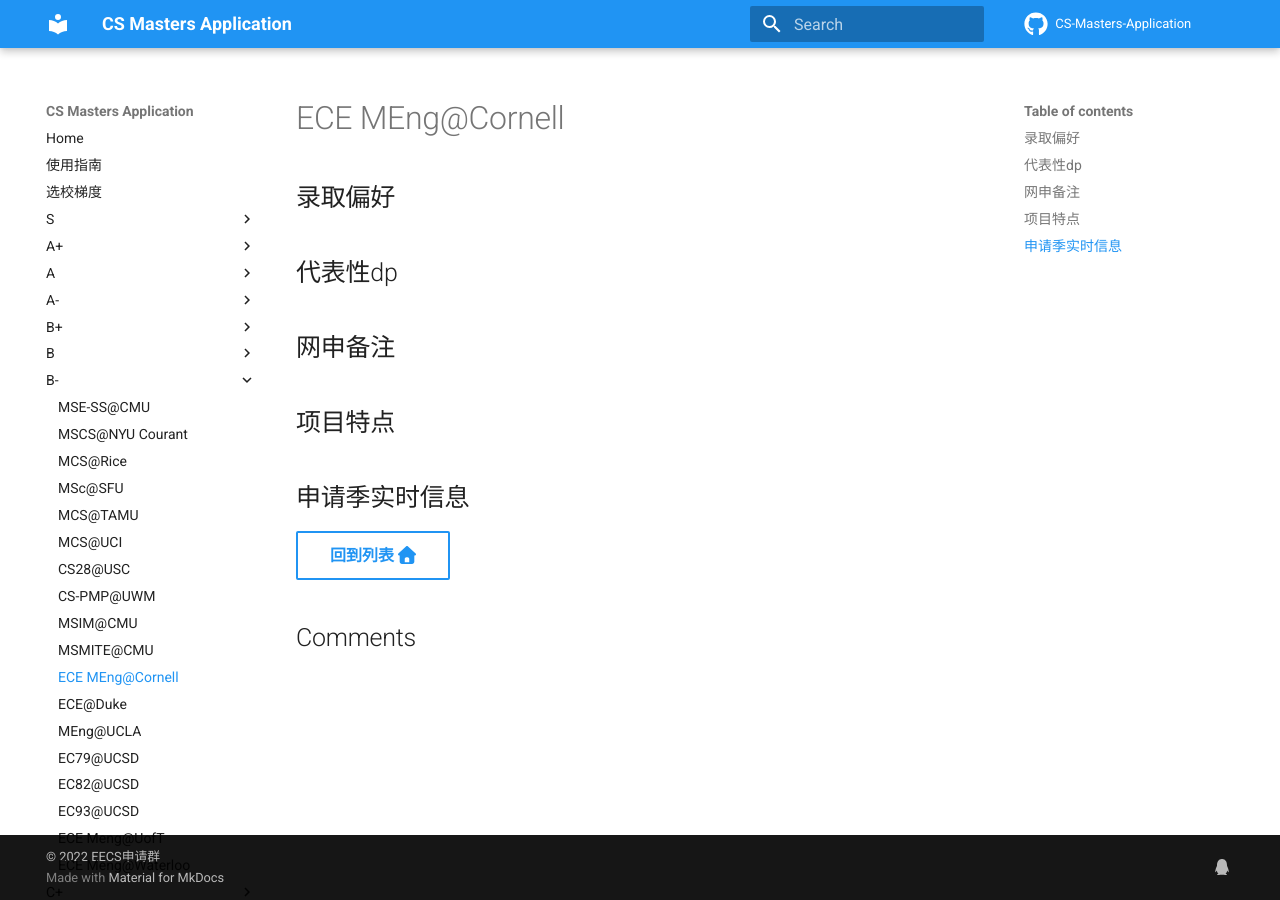
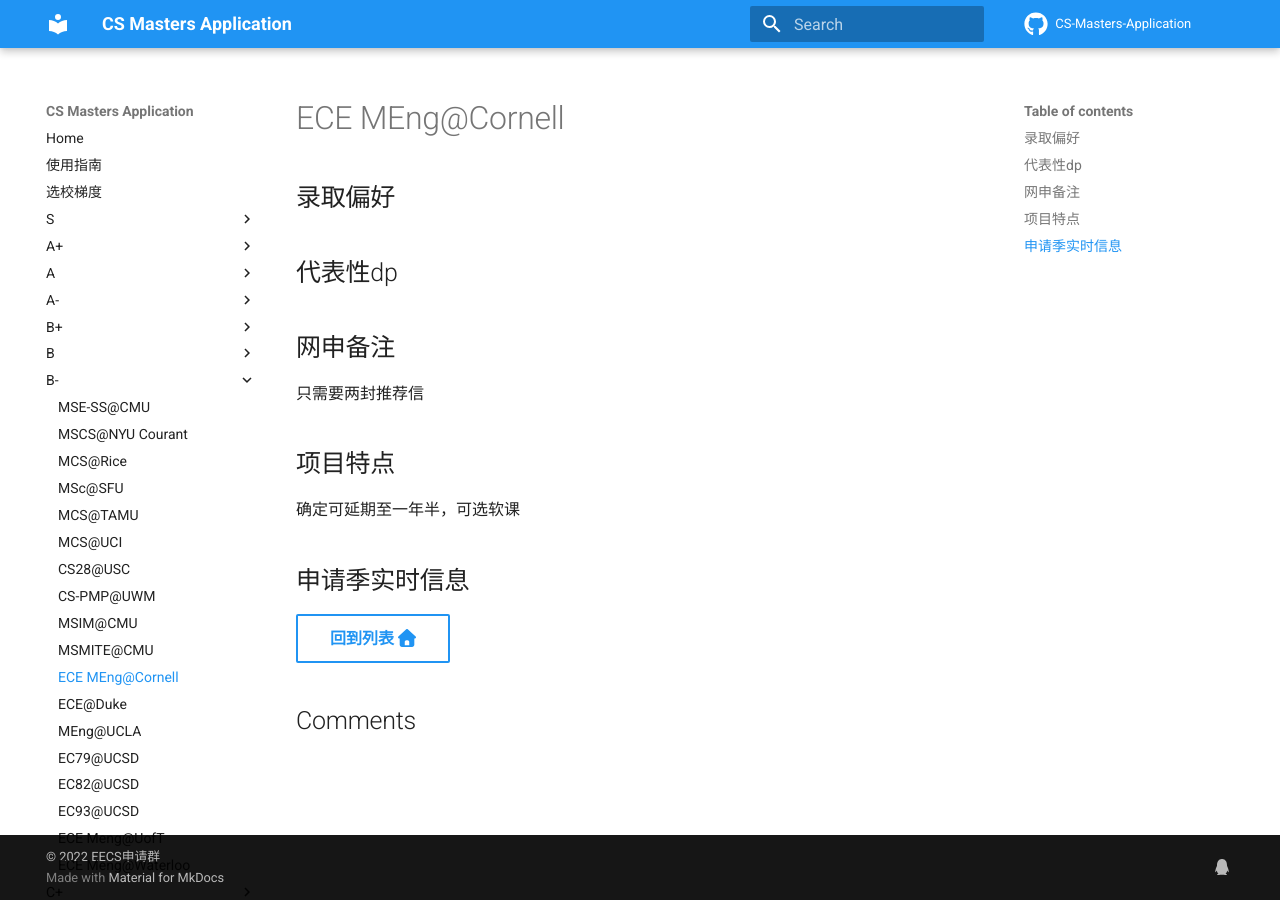
Before and after one commit to opencsapp/opencsapp.github.io, an MkDocs documentation site: the page built from docs/ECE MEng@Cornell.md, in a window 1280 px wide. Built offline with MkDocs 1.6.1 and Material for MkDocs 9.7.7, drawn with Linux system fonts in a browser that asks for light colours; comment, search, counter and statistics services are not loaded.

Commit message:
Update ECE MEng@Cornell.md

```diff
--- a/docs/ECE MEng@Cornell.md
+++ b/docs/ECE MEng@Cornell.md
@@ -4,7 +4,11 @@
 
 ## 网申备注
 
+只需要两封推荐信
+
 ## 项目特点
+
+确定可延期至一年半，可选软课
 
 ## 申请季实时信息
 
```
